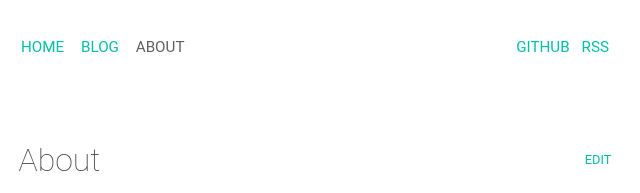
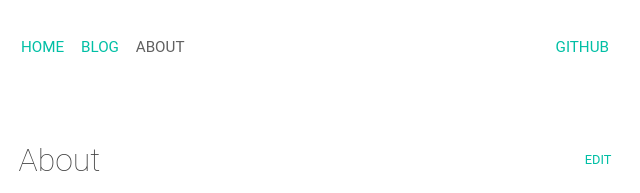
Before and after one commit to Mehran-Baghi/mehranbaghi.com, a plain HTML site: page source/About/index.html in a window 1280 px wide. Shown: the top 193 px of the page, 325-965 px from the left. Drawn offline with Linux system fonts and the light colour scheme.

Commit message:
Remove The RSS Link Till I Generate It

```diff
--- a/source/About/index.html
+++ b/source/About/index.html
@@ -16,7 +16,6 @@
 	  <li><a href="/">HOME</a></li>
 	  <li><a href="/Blog">BLOG</a></li>
 	  <li>ABOUT</li>
-	  <li class="menu-right"><a href="/atom.xml">RSS</a></li>
 	  <li class="menu-right"><a href="https://github.com/Mehran-Baghi">GITHUB</a></li>
 	</ul>
       </nav>
```
Also changed, not shown: source/Blog/2017/A-Short-Update/index.html (+0 -1 lines), source/Blog/index.html (+0 -1 lines).
